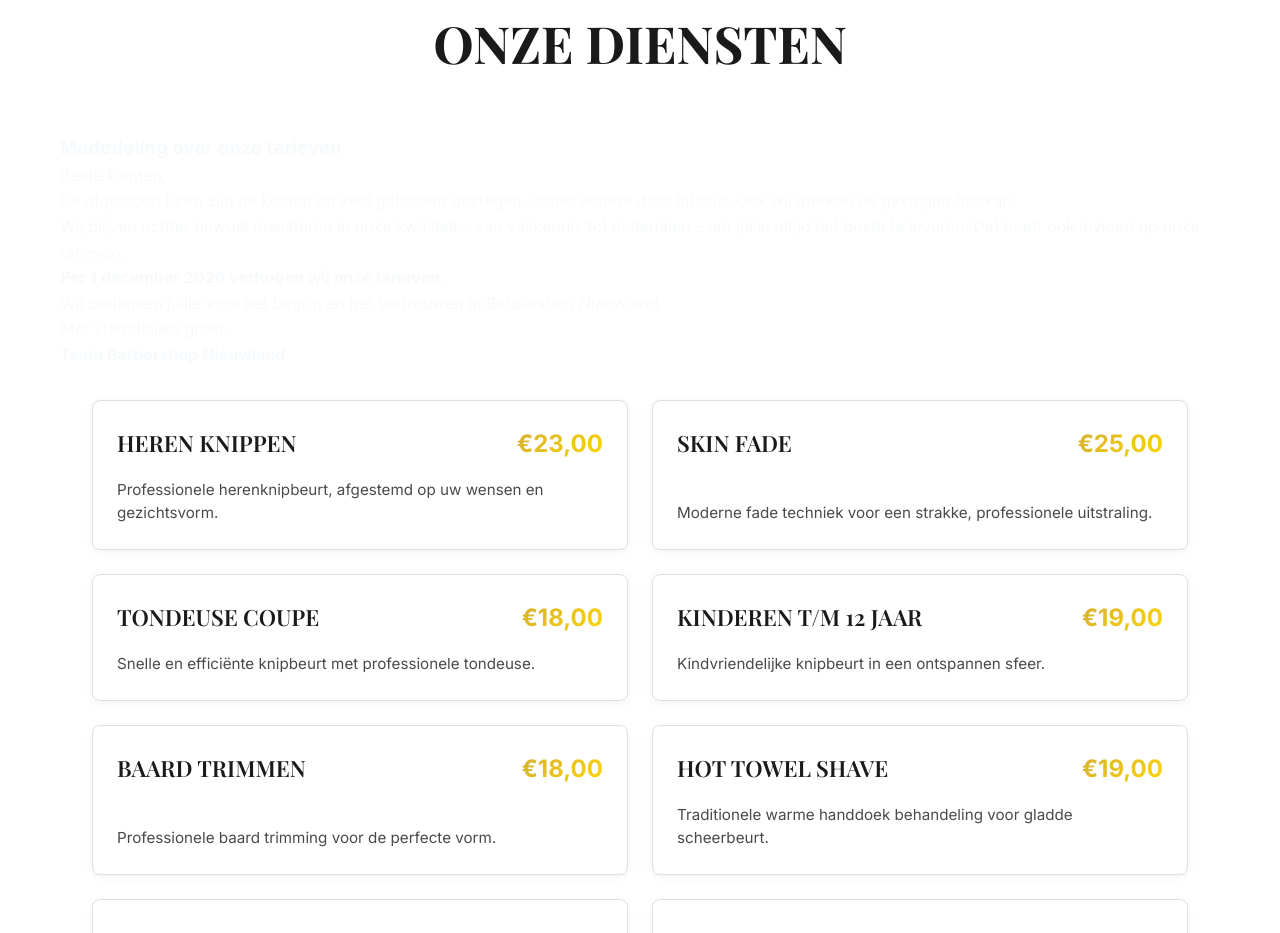
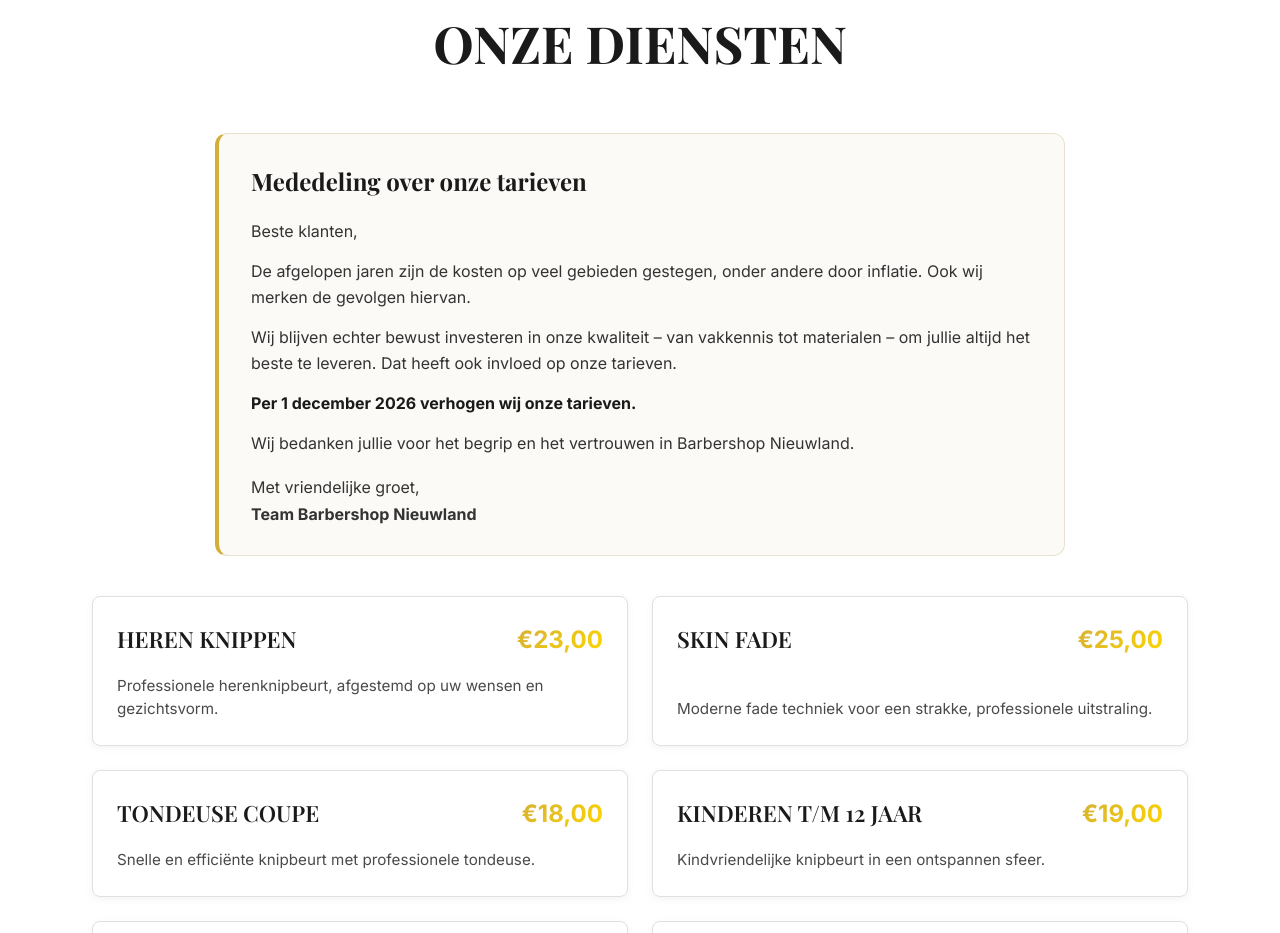
Before and after one commit to vincentvoorveld/BarberShop-Nieuwland, a plain HTML site: page index.html in a window 1280 px wide. Shown: the part 797-1730 px from the top of the page. Drawn offline with nearby package versions, Linux system fonts and the light colour scheme.

Commit message:
Stijl tariefaankondiging in bestaande huisstijl

```diff
--- a/style.css
+++ b/style.css
@@ -1071,3 +1071,34 @@ body {
         margin: 2rem 0.5rem;
     }
 }
+
+
+/* Tariff announcement inside the services/prices section */
+.tariff-notice {
+    max-width: 850px;
+    margin: 0 auto 2.5rem;
+    padding: 1.75rem 2rem;
+    background: #fbfaf7;
+    border: 1px solid #e8e1cd;
+    border-left: 4px solid #d4af37;
+    border-radius: 12px;
+    color: #333;
+    line-height: 1.65;
+}
+.tariff-notice h3 {
+    margin: 0 0 1rem;
+    color: #1a1a1a;
+    font-family: 'Playfair Display', serif;
+    font-size: 1.5rem;
+}
+.tariff-notice p { margin: 0 0 0.85rem; }
+.tariff-notice p:last-child { margin-bottom: 0; }
+.tariff-notice-date { color: #1a1a1a; }
+.tariff-notice-signoff { margin-top: 1.1rem !important; }
+@media (max-width: 600px) {
+    .tariff-notice {
+        margin: 0 1rem 2rem;
+        padding: 1.25rem;
+    }
+    .tariff-notice h3 { font-size: 1.3rem; }
+}
```
